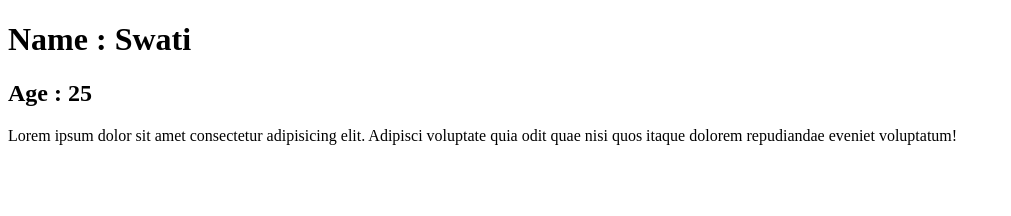
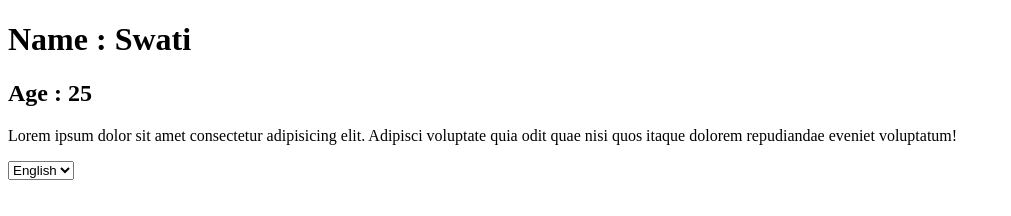
Before and after one commit to SwatiGi/MyProfile, a plain HTML site: page index.html in a window 1280 px wide. Shown: the whole page, without its empty margins (0-1011 px from the left). Drawn offline with Linux system fonts and the light colour scheme.

Commit message:
add list

```diff
--- a/index.html
+++ b/index.html
@@ -9,5 +9,6 @@
     <h1>Name : Swati</h1>
 <h2>Age : 25</h2>
 <p>Lorem ipsum dolor sit amet consectetur adipisicing elit. Adipisci voluptate quia odit quae nisi quos itaque dolorem repudiandae eveniet voluptatum!</p>
+<select name="" id=""> <option value=""> English</option><option value="">Hindi </option><option value=""> Maths</option><option value="">Bio </option></select>
 </body>
 </html>
```
